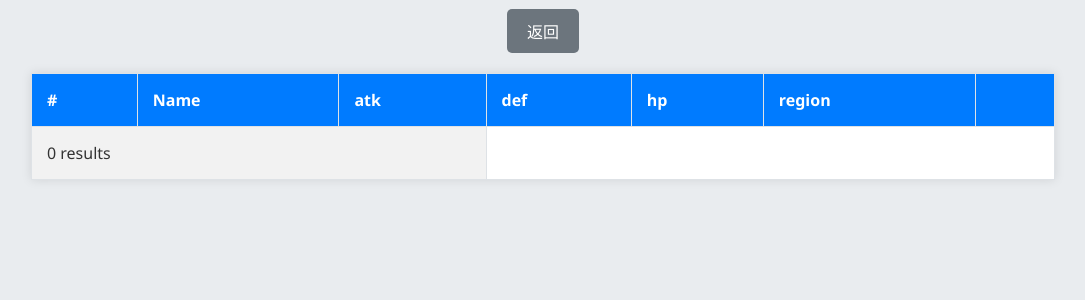
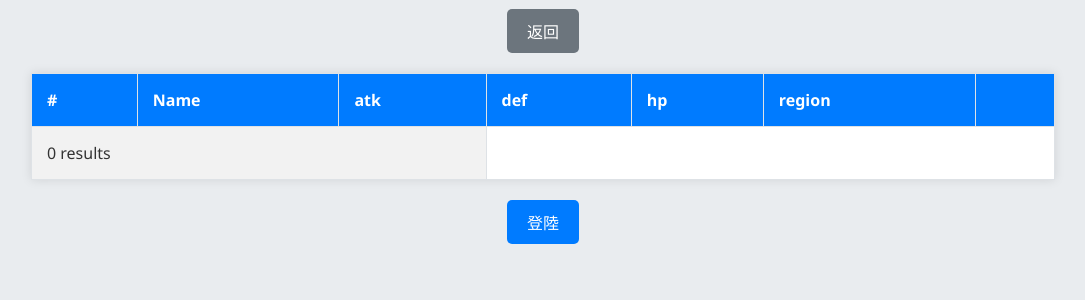
Before and after one commit to IvanChang0290/Db-final, a PHP site: page /visitor.php in a window 1280 px wide. Shown: the part 209-509 px from the top of the page, without its empty margins (97-1182 px from the left). Run offline with PHP 8.4, Linux system fonts and the light colour scheme; data comes from the database, SQL or seed files in the repository; data that the repository does not hold is empty.

Commit message:
Update visitor.php
add login button

```diff
--- a/db_poke/visitor.php
+++ b/db_poke/visitor.php
@@ -96,6 +96,22 @@
         .back-button-container button:hover {
             background-color: #5a6268;
         }
+        .login-button-container {
+            text-align: center;
+            margin: 20px 0;
+        }
+        .login-button-container button {
+            background-color: #007bff;
+            color: white;
+            padding: 10px 20px;
+            border: none;
+            cursor: pointer;
+            border-radius: 5px;
+            font-size: 16px;
+        }
+        .login-button-container button:hover {
+            background-color: #0056b3;
+        }
     </style>
 </head>
 <body>
@@ -191,5 +207,9 @@
         </table>
     </div>
 
+    <div class="login-button-container">
+        <button onclick="location.href='login.php'">登陸</button>
+    </div>
+
 </body>
 </html>
```
